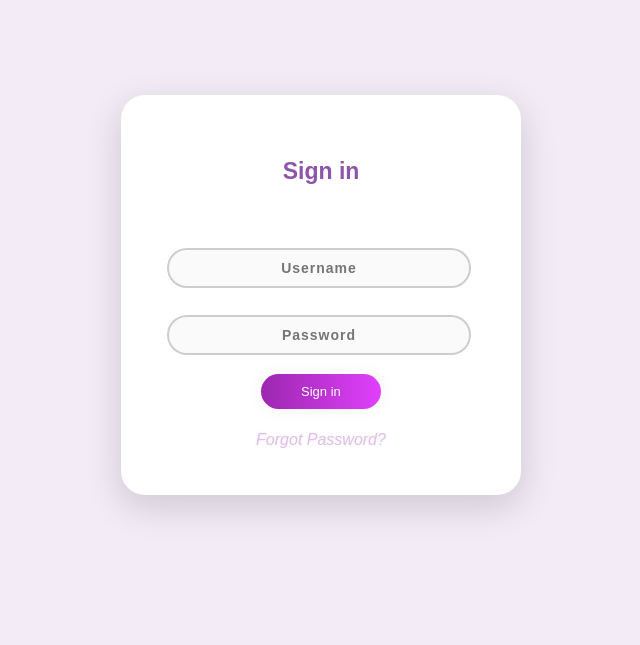
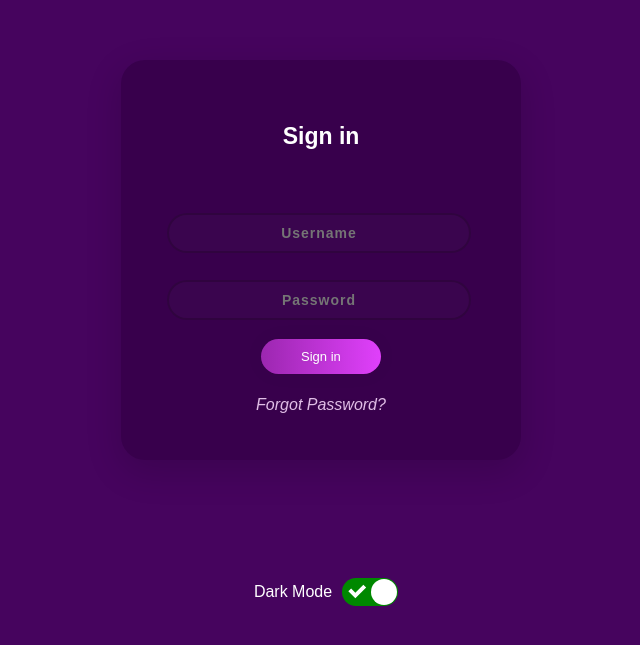
Before and after one commit to yashnaravade/Dark-light-mode-react, a React (Vite) app: page / in a window 1280 px wide. Shown: the part 105-750 px from the top of the page, without its empty margins (319-959 px from the left). Built offline with nearby package versions, Linux system fonts and the light colour scheme.

Commit message:
Add toggle switch

```diff
--- a/package.json
+++ b/package.json
@@ -10,7 +10,8 @@
   },
   "dependencies": {
     "react": "^18.2.0",
-    "react-dom": "^18.2.0"
+    "react-dom": "^18.2.0",
+    "react-switch": "^7.0.0"
   },
   "devDependencies": {
     "@types/react": "^18.0.24",
--- a/src/App.css
+++ b/src/App.css
@@ -246,6 +246,7 @@ a {
   height: 100px;
   justify-content: center;
   align-items: center;
+  margin-top: -30px !important;
 }
 
 .switch label {
--- a/src/App.tsx
+++ b/src/App.tsx
@@ -1,11 +1,12 @@
 import React from "react";
 import "./App.css";
 import Form from "./components/Form";
+import ReactSwitch from "react-switch";
 
 export const ThemeContext = React.createContext("null");
 
 function App() {
-  const [theme, setTheme] = React.useState("light");
+  const [theme, setTheme] = React.useState("dark");
 
   const toggleTheme = () => {
     setTheme(theme === "light" ? "dark" : "light");
@@ -15,6 +16,10 @@ function App() {
     <ThemeContext.Provider value={{ theme, toggleTheme }}>
       <div className="App" id={theme}>
         <Form />
+        <div className="switch">
+          <label> {theme === "dark" ? "Dark Mode" : "Light Mode"} </label>
+          <ReactSwitch onChange={toggleTheme} checked={theme === "dark"} />
+        </div>
       </div>
     </ThemeContext.Provider>
   );
```
Also changed, not shown: 1 other file (tests, documents, lock files or other folders).
